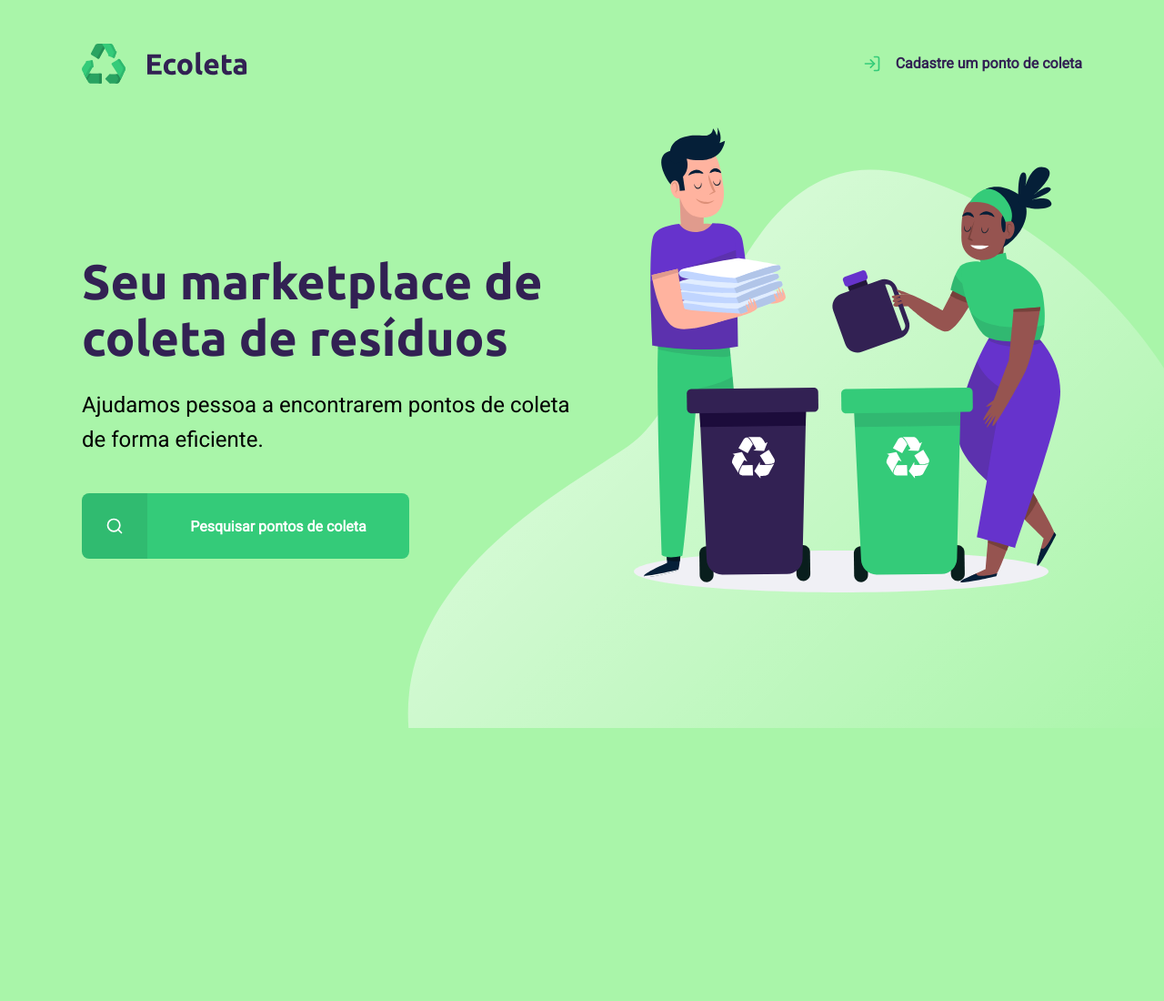
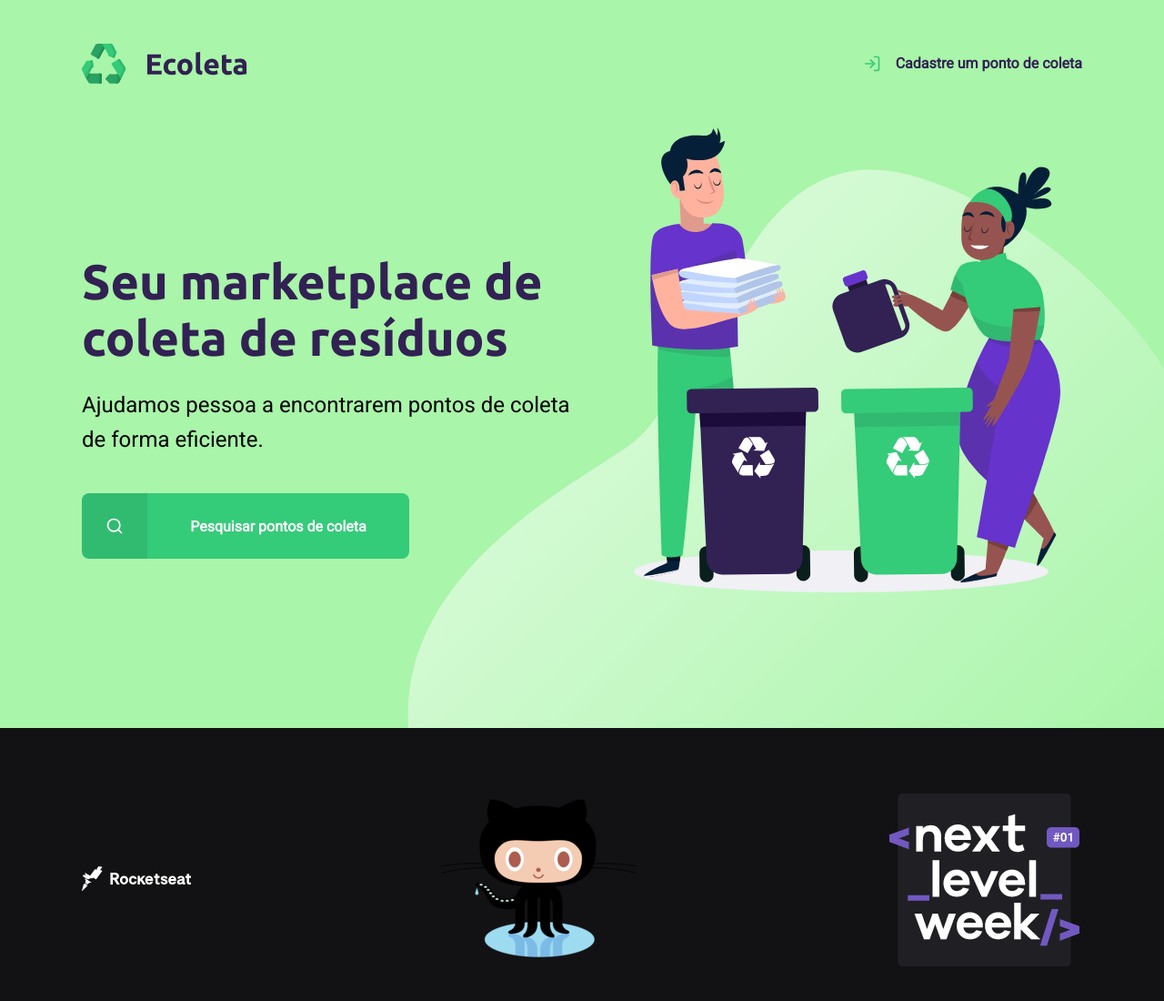
Before and after one commit to Edufreitass/nlw-I-ecoleta, a plain HTML site: page index.html in a window 1280 px wide. Shown: the whole page at 91% size. Before the commit the page ends 800 px from the top, so only its background shows below. Drawn offline with Linux system fonts and the light colour scheme.

Commit message:
Inserção do footer

```diff
--- a/index.html
+++ b/index.html
@@ -55,6 +55,20 @@
             </main>
 
         </div>
+        <!-- Footer -->
+        <footer>
+            <div class="content-footer-grid">
+                <li>
+                    <a href="https://rocketseat.com.br/"><img class="rockeseat" src="/assets/icones/rockeseat icon.svg" alt="Rockeseat"></a>
+                </li>
+                <li>
+                    <a href="https://github.com/Edufreitass/nlw-rocketseat"><img src="/assets/icones/github-icon.png" alt="GitHub"></a>
+                </li>
+                <li>
+                    <a href="https://nextlevelweek.com/"><img src="/assets/icones/nlw-icon.png" alt="Next Level Week"></a>
+                </li>
+            </div>
+        </footer>
     </div>
 
     <!-- Modal -->
--- a/styles/create-point.css
+++ b/styles/create-point.css
@@ -20,14 +20,6 @@
 
     display: flex;
     align-items: center;
-
-    transition: 400ms;
-}
-
-#page-create-point header a:hover {
-    -webkit-transform: scale(1.3);
-    -ms-transform: scale(1.3);
-    transform: scale(1.3);
 }
 
 #page-create-point header a span {
@@ -221,3 +213,27 @@ form select {
 .items-grid li span {
     pointer-events: none;
 }
+
+footer {
+    position: relative;
+    /* background-color: #2fb86e; */
+    background-color: #121214;
+    width:100%;
+    height:300px;
+    left:0;
+    bottom:0;
+}
+
+footer .content-footer-grid {
+    width: 90%;
+    max-width: 1100px;
+    height: 100%;
+    margin: 0 auto;
+
+    display: flex;
+    align-items: center;
+    justify-content: space-between;
+    padding-top: 35px;
+
+    list-style: none;
+}
--- a/styles/home.css
+++ b/styles/home.css
@@ -44,14 +44,6 @@
 
     color: var(--title-color);
     font-weight: 700;
-
-    transition: 400ms;
-}
-
-#page-home header a:hover {
-    -webkit-transform: scale(1.3);
-    -ms-transform: scale(1.3);
-    transform: scale(1.3);
 }
 
 #page-home header a span {
@@ -139,3 +131,27 @@
 
     text-align: center;
 }
+
+footer {
+    position: relative;
+    /* background-color: #2fb86e; */
+    background-color: #121214;
+    width:100%;
+    height:300px;
+    left:0;
+    bottom:0;
+}
+
+footer .content-footer-grid {
+    width: 90%;
+    max-width: 1100px;
+    height: 100%;
+    margin: 0 auto;
+
+    display: flex;
+    align-items: center;
+    justify-content: space-between;
+    padding-top: 35px;
+
+    list-style: none;
+}
--- a/styles/modal.css
+++ b/styles/modal.css
@@ -51,7 +51,8 @@
 }
 
 #modal form label {
-    font-size: 14px;
+    font-size: 20px;
+    font-family: Roboto, sans-serif;
     line-height: 16px;
 
     display: block;
--- a/styles/search-results.css
+++ b/styles/search-results.css
@@ -96,7 +96,7 @@ e o z-index estaria -
 body::after {
     content: "";
     position: fixed;
-    background: white;
+    background: azure;
     top: 266px;
     right: 0;
     left: 0;
@@ -104,3 +104,27 @@ body::after {
     /* Z é a 3ª dimensão */
     z-index: -1;
 }
+
+footer {
+    position: relative;
+    /* background-color: #2fb86e; */
+    background-color: #121214;
+    width:100%;
+    height:300px;
+    left:0;
+    bottom:0;
+}
+
+footer .content-footer-grid {
+    width: 90%;
+    max-width: 1100px;
+    height: 100%;
+    margin: 0 auto;
+
+    display: flex;
+    align-items: center;
+    justify-content: space-between;
+    padding-top: 35px;
+
+    list-style: none;
+}
```
Also changed, not shown: create-point.html (+15 -0 lines), search-results.html (+14 -0 lines), assets/icones/github-icon.png (added), assets/icones/nlw-icon.png (added), assets/icones/rockeseat icon.svg (added).
